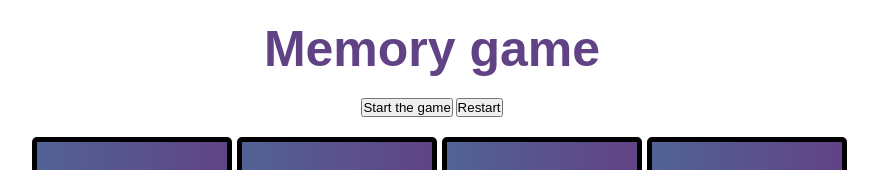
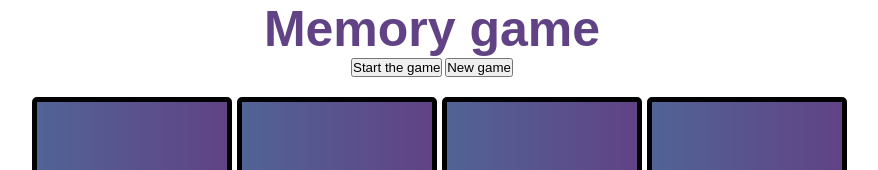
Before and after one commit to nina1012/memory-game, a website: page index.html in a window 1280 px wide. Shown: the top 170 px of the page, without its empty margins (208-1086 px from the left). Drawn offline with Linux system fonts and the light colour scheme.

Commit message:
modifying app.js

```diff
--- a/app.js
+++ b/app.js
@@ -29,7 +29,6 @@ document.addEventListener('DOMContentLoaded', e => {
     setTimer();
     // make sure that grid is empty
     hideCardImage();
-    shuffle(cards);
   }
   function hideCardImage() {
     cards.forEach(card => card.classList.remove('visible'));
--- a/index.html
+++ b/index.html
@@ -11,12 +11,13 @@
   <body>
     <h1>Memory game</h1>
     <button class="start-button">Start the game</button>
-    <button class="restart-button">Restart</button>
+    <button class="restart-button">New game</button>
 
     <div class="timer">
       <span class="seconds"></span>
       <span class="score"></span>
     </div>
+
     <div class="cards">
       <div class="card" data-index="1">
         <div class="card__box">
--- a/sass/main.scss
+++ b/sass/main.scss
@@ -14,12 +14,13 @@ html {
 body {
   box-sizing: border-box;
   text-align: center;
+  position: relative;
 }
 
 h1 {
   font-size: 5rem;
   color: #614385;
-  margin: 2rem 0;
+  // margin: 2rem 0;
 }
 
 .cards {
```
Also changed, not shown: css/styles.css.
